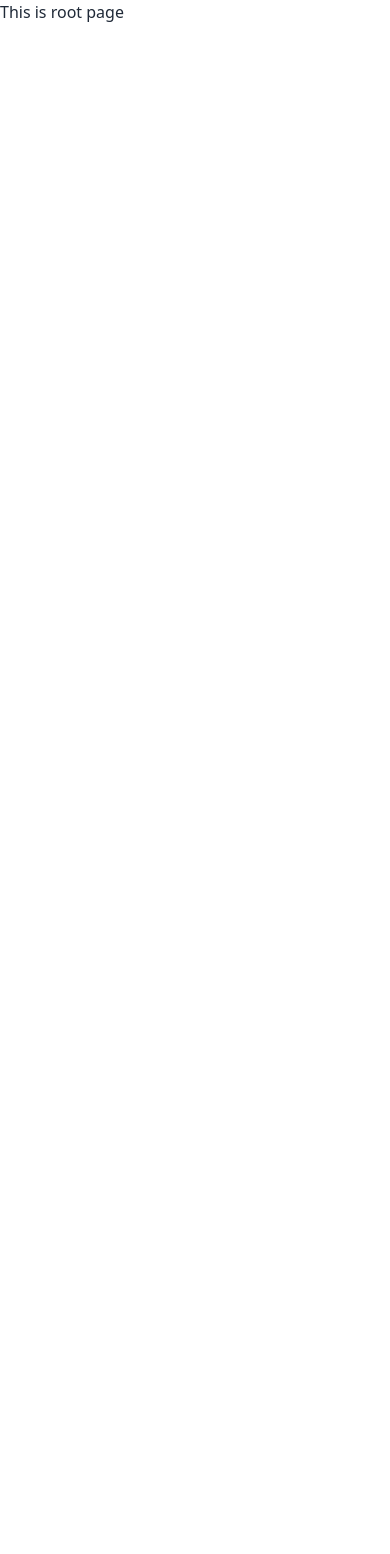
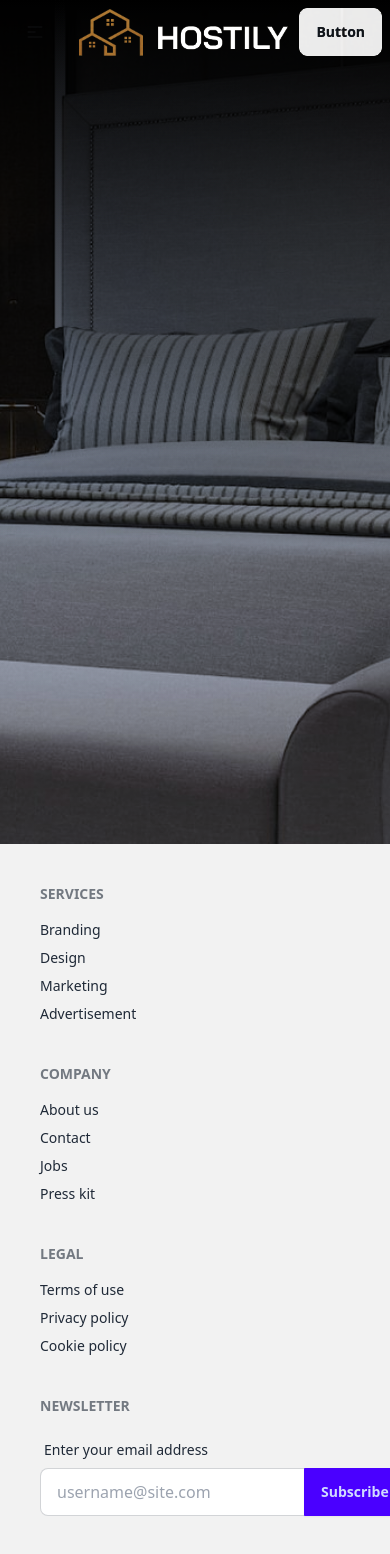
Before and after one commit to tzmehedy/Hotel-Booking, a React (Vite) app in the folder client/: page / in a window 390 px wide. Before the commit the page ends 844 px from the top, so only its background shows below. Built offline with nearby package versions, Linux system fonts and the light colour scheme.

Commit message:
banner and the navbar design is completed

```diff
--- /dev/null
+++ b/client/src/Components/Banner/Banner.jsx
@@ -0,0 +1,16 @@
+import bannerImg from "../../assets/images/HotelBookingimages02.jpg"
+
+const Banner = () => {
+    return (
+      <div className="bg-gradient-to-b from-black to-gray-500">
+        <div
+          className="w-full h-screen bg-cover bg-center mix-blend-overlay"
+          style={{ backgroundImage: `url(${bannerImg})` }}
+        >
+
+        </div>
+      </div>
+    );
+};
+
+export default Banner;
--- a/client/src/Layout/Root.jsx
+++ b/client/src/Layout/Root.jsx
@@ -1,9 +1,27 @@
+import { Outlet } from "react-router-dom";
+import Footer from "../Shared/Footer";
+import NavBar from "../Shared/NavBar";
+
 
 const Root = () => {
+
     return (
+      <div>
+        {/* Nav Bar */}
+        <div className={``}>
+          <NavBar></NavBar>
+        </div>
+
+        {/* Outlet */}
+        <div className="">
+          <Outlet></Outlet>
+        </div>
+
+        {/* Footer */}
         <div>
-            <h1>This is root page</h1>
+          <Footer></Footer>
         </div>
+      </div>
     );
 };
 
--- /dev/null
+++ b/client/src/Pages/Home/Home.jsx
@@ -0,0 +1,14 @@
+import Banner from "../../Components/Banner/Banner";
+
+
+const Home = () => {
+    return (
+      <div>
+
+          <Banner></Banner>
+
+      </div>
+    );
+};
+
+export default Home;
--- /dev/null
+++ b/client/src/Shared/Footer.jsx
@@ -0,0 +1,45 @@
+
+const Footer = () => {
+    return (
+      <footer className="footer bg-base-200 text-base-content p-10">
+        <nav>
+          <h6 className="footer-title">Services</h6>
+          <a className="link link-hover">Branding</a>
+          <a className="link link-hover">Design</a>
+          <a className="link link-hover">Marketing</a>
+          <a className="link link-hover">Advertisement</a>
+        </nav>
+        <nav>
+          <h6 className="footer-title">Company</h6>
+          <a className="link link-hover">About us</a>
+          <a className="link link-hover">Contact</a>
+          <a className="link link-hover">Jobs</a>
+          <a className="link link-hover">Press kit</a>
+        </nav>
+        <nav>
+          <h6 className="footer-title">Legal</h6>
+          <a className="link link-hover">Terms of use</a>
+          <a className="link link-hover">Privacy policy</a>
+          <a className="link link-hover">Cookie policy</a>
+        </nav>
+        <form>
+          <h6 className="footer-title">Newsletter</h6>
+          <fieldset className="form-control w-80">
+            <label className="label">
+              <span className="label-text">Enter your email address</span>
+            </label>
+            <div className="join">
+              <input
+                type="text"
+                placeholder="username@site.com"
+                className="input input-bordered join-item"
+              />
+              <button className="btn btn-primary join-item">Subscribe</button>
+            </div>
+          </fieldset>
+        </form>
+      </footer>
+    );
+};
+
+export default Footer;
--- /dev/null
+++ b/client/src/Shared/NavBar.jsx
@@ -0,0 +1,82 @@
+import { useEffect, useState } from "react";
+import { Link } from "react-router-dom";
+import logo from "../assets/images/logo.png"
+
+
+
+const NavBar = () => {
+    const [scrollClass, setScrollClass] = useState();
+
+    const changeNavbarStyle = () => {
+      if (window.scrollY > 50) {
+        setScrollClass(true);
+      } else {
+        setScrollClass(false);
+      }
+    };
+    useEffect(() => {
+      window.addEventListener("scroll", changeNavbarStyle)
+    }, []);
+
+    const navLink = (
+      <>
+        <li>
+          <Link to={"/"}>Home</Link>
+        </li>
+        <li>
+          <Link to={"/rooms"}>Rooms</Link>
+        </li>
+        <li>
+          <Link to={"/myBookings"}>My Bookings</Link>
+        </li>
+
+      </>
+    );
+    return (
+      <div
+        className={`navbar fixed top-0 transition-all duration-300 ${
+          scrollClass ? "bg-[#0E1317]" : ""
+        }`}
+      >
+        <div className="navbar-start ">
+          <div className="dropdown">
+            <div tabIndex={0} role="button" className="btn btn-ghost lg:hidden">
+              <svg
+                xmlns="http://www.w3.org/2000/svg"
+                className="h-5 w-5"
+                fill="none"
+                viewBox="0 0 24 24"
+                stroke="currentColor"
+              >
+                <path
+                  strokeLinecap="round"
+                  strokeLinejoin="round"
+                  strokeWidth="2"
+                  d="M4 6h16M4 12h8m-8 6h16"
+                />
+              </svg>
+            </div>
+            <ul
+              tabIndex={0}
+              className="menu menu-sm dropdown-content bg-base-100 rounded-box z-[1] mt-3 w-52 p-2 shadow text-[#AD8941]"
+            >
+              {navLink}
+            </ul>
+          </div>
+          <a className="btn btn-ghost text-xl">
+            <img className="w-320 h-12" src={logo} alt="" />
+          </a>
+        </div>
+        <div className="navbar-center hidden lg:flex">
+          <ul className="menu menu-horizontal px-1 text-white font-bold">
+            {navLink}
+          </ul>
+        </div>
+        <div className="navbar-end">
+          <a className="btn">Button</a>
+        </div>
+      </div>
+    );
+};
+
+export default NavBar;
--- a/client/src/index.css
+++ b/client/src/index.css
@@ -1,3 +1,10 @@
+*{
+    margin: 0;
+    padding: 0
+}
+
+
+
 @tailwind base;
 @tailwind components;
 @tailwind utilities;
--- a/client/src/main.jsx
+++ b/client/src/main.jsx
@@ -9,6 +9,5 @@
   <RouterProvider router={router}>
     <Root></Root>
   </RouterProvider>
-
   </>,
 )
```
Also changed, not shown: client/src/Routes/Router.jsx (+6 -1 lines), client/src/assets/images/HotelBookingimages02.jpg (added), client/src/assets/images/logo.png (added).
